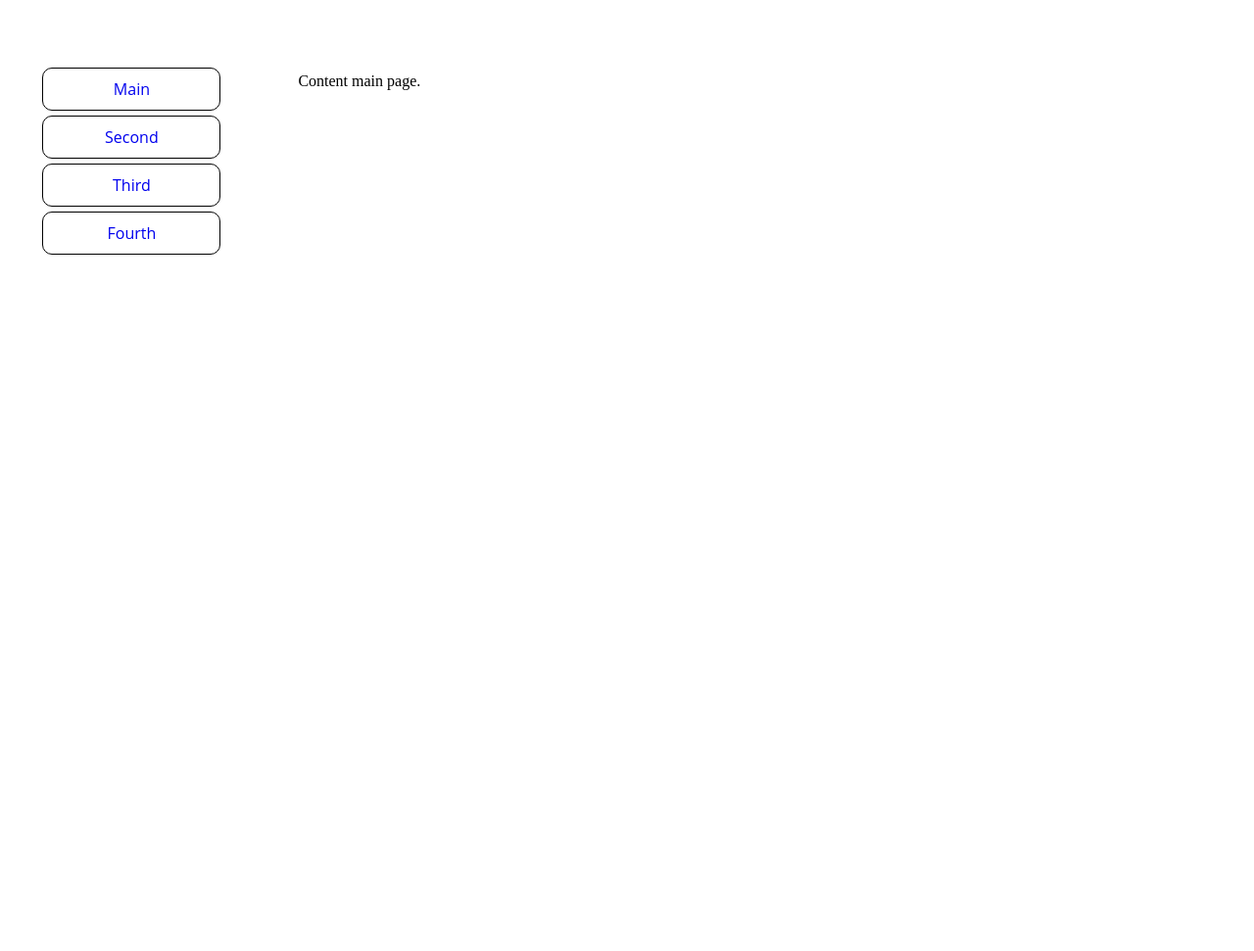
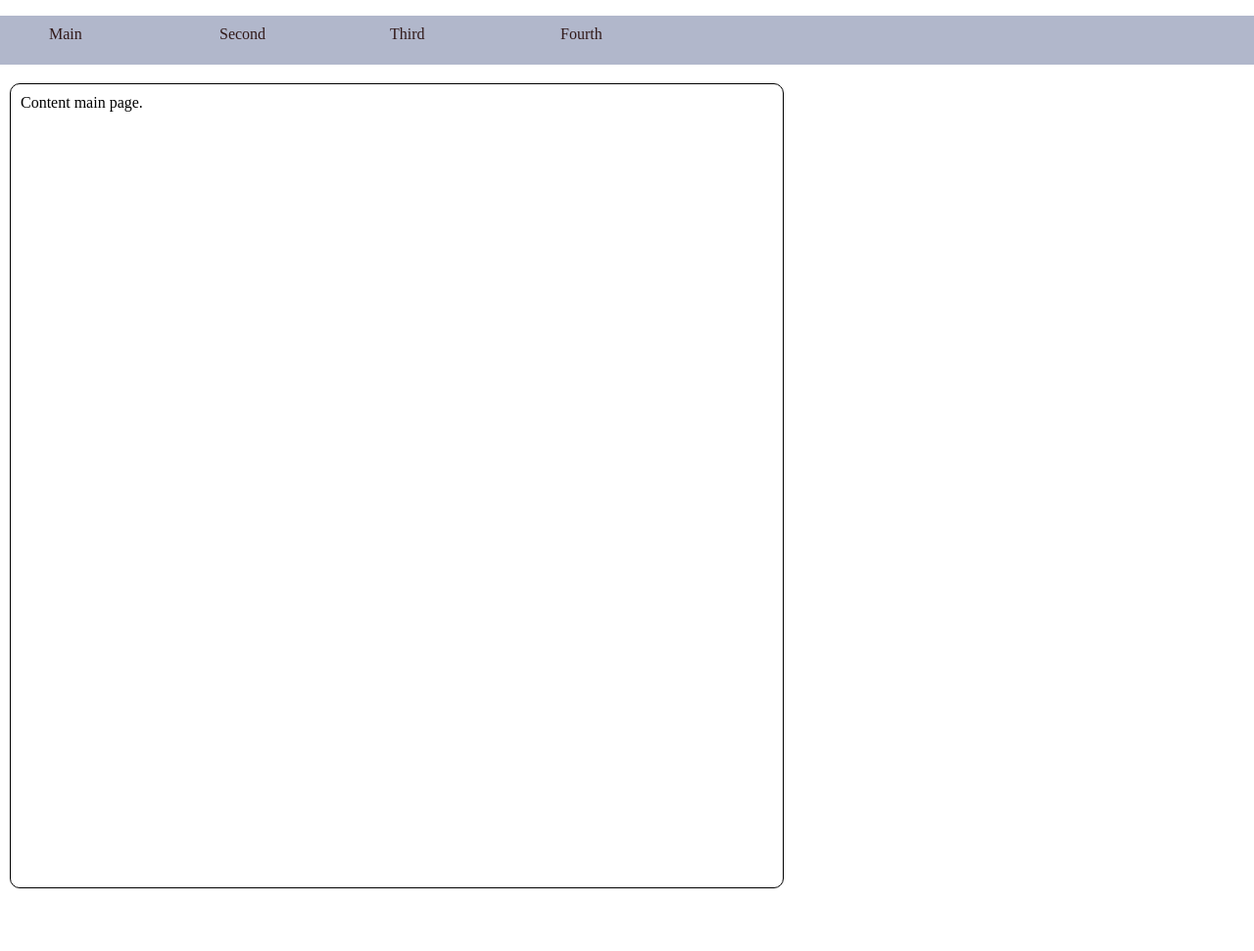
Before and after one commit to jojem/moovie, a web app: file index.html in a window 1280 px wide. Shown: the whole page at 98% size. Before the commit the page ends 260 px from the top, so only its background shows below. Run offline with its HTML, style and script files only (its server is not run), Linux system fonts and the light colour scheme.

Commit message:
topMenu css added

```diff
--- a/css/style.css
+++ b/css/style.css
@@ -1,6 +1,54 @@
 body{
 	margin: 0;
 }
+.content{
+	background: #fff;
+	height: 100%;
+	width: 60%;
+	margin: 85px 5% 5% 10px;
+	border-radius: 10px;
+	position: relative;
+	border: 1px solid #000;
+	float: left;
+	padding: 10px;
+}
+
+.topMenu{
+	width: 100%;
+	background: #b1b7cb;
+	height: 50px;
+	z-index: 3;
+	position: fixed;
+}
+
+	.topMenu ul{
+		font-family: "Raleway", "Open Sans", sans-serif;
+		text-align: center;
+		display: block;
+		height: 100%;
+		margin: 0;
+	}
+
+		.topMenu li{
+			padding: 10px;
+			cursor: pointer;
+			list-style: none;
+			display: inline-block;
+			min-width: 150px;
+			vertical-align: middle;
+			height: 30px;
+		}
+
+			.topMenu li a{
+				text-decoration: none;
+				color: #311919;
+			}
+
+			.topMenu li:hover{
+				background: #707585;
+			}
+
+
 
 .leftMenu{
 	font-family: "Raleway", "Open Sans", sans-serif;
@@ -31,14 +79,3 @@
 		.leftMenu li:hover{
 			background: #b1b7cb;
 		}
-
-.content{
-	background: #fff;
-	height: 100%;
-	width: 60%;
-	margin: 5%;
-	border-radius: 10px;
-	position: relative;
-	float: left;
-	padding: 10px;
-}
--- a/index.html
+++ b/index.html
@@ -6,7 +6,7 @@
 </head>
 
 <body>
-	<ul class="leftMenu">
+	<ul class="topMenu">
 		<li><a href="index.html">Main</a></li>
 		<li><a href="#">Second</a></li>
 		<li><a href="#">Third</a></li>
```
Lines whose indentation alone changed are shown as unchanged.
